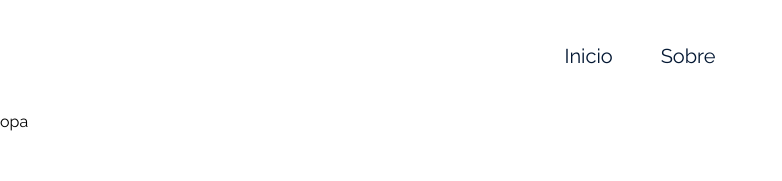
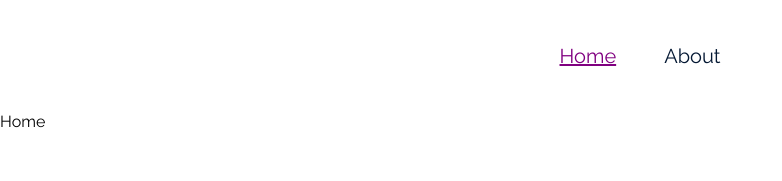
Before and after one commit to joao0814/react-router, a React (Create React App) app: page / in a window 1280 px wide. Shown: the top 181 px of the page, without its empty margins (0-782 px from the left). Built offline with nearby package versions, Linux system fonts and the light colour scheme.

Commit message:
feat: create MenuItem component with selected style

```diff
--- a/src/App.js
+++ b/src/App.js
@@ -1,13 +1,13 @@
 import { BrowserRouter } from "react-router-dom";
 
-import Rotas from "./routes";
 import Menu from "./components/Menu";
+import AppRoutes from "./routes";
 
 function App() {
   return (
     <BrowserRouter>
       <Menu />
-      <Rotas />
+      <AppRoutes />
     </BrowserRouter>
   );
 }
--- a/src/components/Menu/Menu.module.css
+++ b/src/components/Menu/Menu.module.css
@@ -6,12 +6,6 @@
   column-gap: 3rem;
 }
 
-.link {
-    font-size: 1.25rem;
-    line-height: 1.5rem;
-    color: var(--cor-fonte-principal);
-}
-
 @media (max-width: 744px) {
   .navegacao {
     height: 72px;
--- a/src/components/Menu/index.js
+++ b/src/components/Menu/index.js
@@ -1,16 +1,12 @@
-import { Link } from "react-router-dom";
 import styles from "./Menu.module.css";
+import MenuLink from "../MenuLink";
 
 export default function Menu() {
   return (
     <header>
       <nav className={styles.navegacao}>
-        <Link className={styles.link} to="/">
-          Inicio
-        </Link>
-        <Link className={styles.link} to="/about">
-          Sobre
-        </Link>
+        <MenuLink to="/" title="Home" />
+        <MenuLink to="/about" title="About" />
       </nav>
     </header>
   );
--- /dev/null
+++ b/src/components/MenuLink/MenuLink.module.css
@@ -0,0 +1,10 @@
+.link {
+  font-size: 1.25rem;
+  line-height: 1.5rem;
+  color: var(--cor-fonte-principal);
+}
+
+.linkDestacado {
+  text-decoration: underline;
+  color: purple;
+}
--- /dev/null
+++ b/src/components/MenuLink/index.js
@@ -0,0 +1,17 @@
+import { Link, useLocation } from "react-router-dom";
+import styles from "./MenuLink.module.css";
+
+export default function MenuLink({ to, title }) {
+  const localizacao = useLocation();
+
+  return (
+    <Link
+      to={to}
+      className={`${styles.link} ${
+        localizacao.pathname === to ? styles.linkDestacado : ""
+      }`}
+    >
+      {title}
+    </Link>
+  );
+}
--- /dev/null
+++ b/src/pages/About/index.js
@@ -0,0 +1,7 @@
+export default function About() {
+  return (
+    <div>
+      <p>About</p>
+    </div>
+  );
+}
--- /dev/null
+++ b/src/pages/Home/index.js
@@ -0,0 +1,7 @@
+export default function Home() {
+  return (
+    <div>
+      <p>Home</p>
+    </div>
+  );
+}
--- a/src/pages/Inicio/index.js
+++ /dev/null
@@ -1,9 +0,0 @@
-import { Link } from "react-router-dom";
-
-export default function Inicio() {
-  return (
-    <div>
-      <p>opa</p>
-    </div>
-  );
-}
--- a/src/pages/Sobre/index.js
+++ /dev/null
@@ -1,7 +0,0 @@
-export default function Sobre() {
-  return (
-    <div>
-      <p>Sobre</p>
-    </div>
-  );
-}
--- a/src/routes/index.js
+++ b/src/routes/index.js
@@ -1,13 +1,13 @@
 import { Route, Routes } from "react-router-dom";
-import Inicio from "../pages/Inicio";
-import Sobre from "../pages/Sobre";
+import Home from "../pages/Home";
+import About from "../pages/About";
 
-export default function Rotas() {
+export default function AppRoutes() {
   return (
     <Routes>
-      <Route path="/" element={<Inicio />} />
-      <Route path="/about" element={<Sobre />} />
-      <Route path="*" element={<div>Página não encontrada</div>} />
+      <Route path="/" element={<Home />} />
+      <Route path="/about" element={<About />} />
+      <Route path="*" element={<div>Page not found</div>} />
     </Routes>
   );
 }
```
Lines whose indentation alone changed are shown as unchanged.
